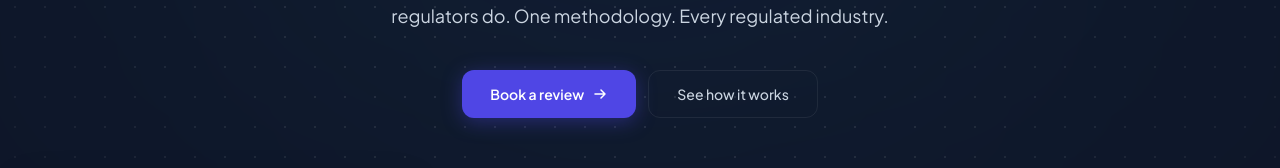
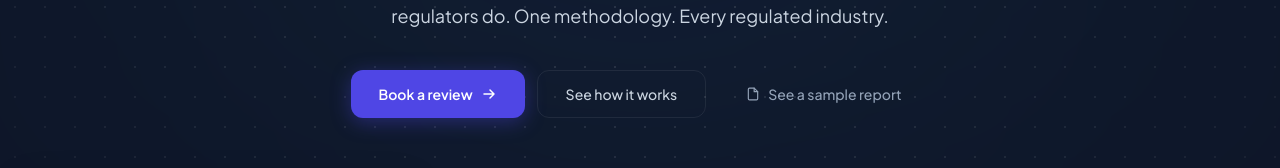
Before and after one commit to Stevher/Avidara_Beta, a Next.js app in the folder apps/frontend/: page / in a window 1280 px wide. Shown: the part 398-566 px from the top of the page. Built offline with nearby package versions, Linux system fonts and the light colour scheme; no server answers.

Commit message:
feat: add sample report link to hero CTA

```diff
--- a/apps/frontend/src/app/page.tsx
+++ b/apps/frontend/src/app/page.tsx
@@ -167,6 +167,16 @@ export default function Home() {
               >
                 See how it works
               </a>
+              <a
+                href="/sample-report"
+                className="inline-flex h-12 items-center gap-2 rounded-xl px-7 text-sm font-medium transition-all hover:opacity-70"
+                style={{ color: "var(--t3)" }}
+              >
+                <svg width="14" height="14" viewBox="0 0 24 24" fill="none" stroke="currentColor" strokeWidth="2" strokeLinecap="round" strokeLinejoin="round">
+                  <path d="M14 2H6a2 2 0 0 0-2 2v16a2 2 0 0 0 2 2h12a2 2 0 0 0 2-2V8z"/><polyline points="14 2 14 8 20 8"/>
+                </svg>
+                See a sample report
+              </a>
             </div>
           </div>
 
```
